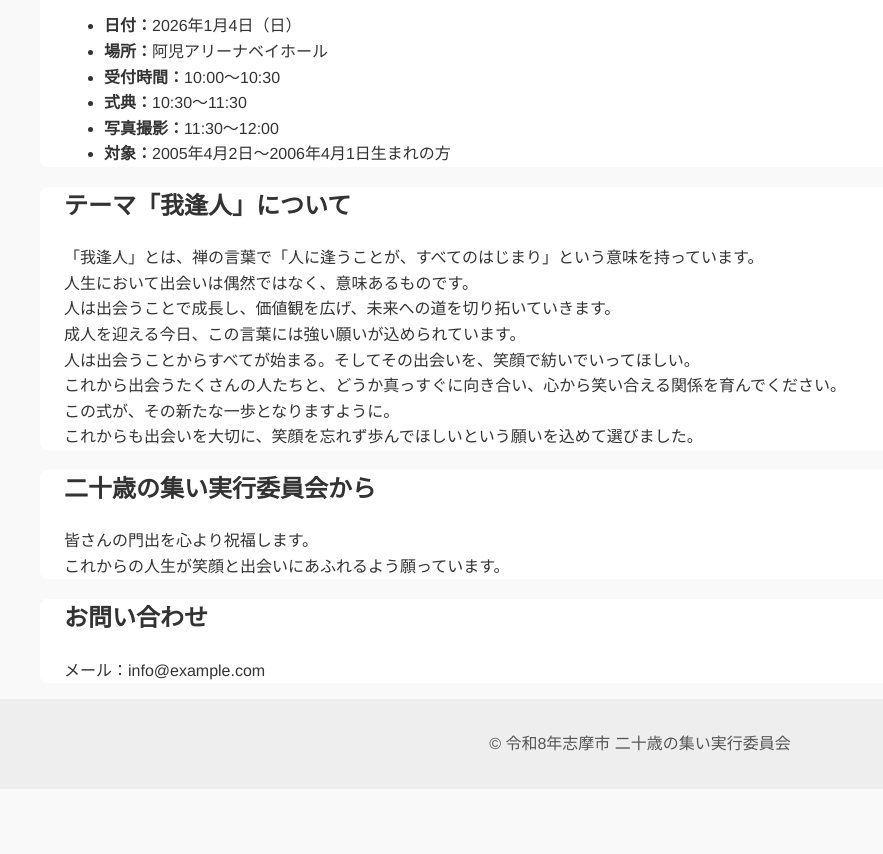
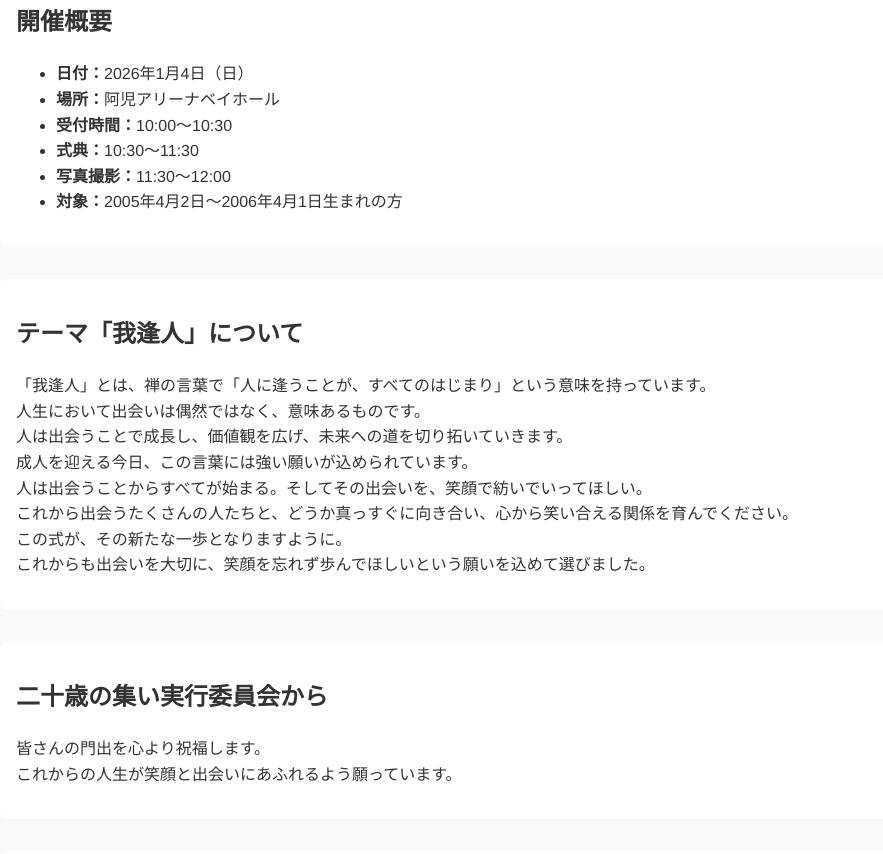
Before and after one commit to YamamotoRiku0823/Shima-City-Hatachinotudoi, a plain HTML site: page index.html in a window 1280 px wide. Shown: the part 306-1160 px from the top of the page, without its empty margins (0-883 px from the left). Before the commit the page ends 1095 px from the top, so only its background shows below. Drawn offline with Linux system fonts and the light colour scheme.

Commit message:
Update index.html

```diff
--- a/index.html
+++ b/index.html
@@ -24,7 +24,7 @@
   </header>
 
 
-  <section id="event-info" class="event-info container">
+  <section id="event-info" class="containe event-infor">
     <h2>開催概要</h2>
     <ul>
       <li><strong>日付：</strong>2026年1月4日（日）</li>
@@ -36,7 +36,7 @@
     </ul>
   </section>
 
-  <section id="theme" class="theme container">
+  <section id="theme" class="containe theme">
     <h2>テーマ「我逢人」について</h2>
     <p>
       「我逢人」とは、禅の言葉で「人に逢うことが、すべてのはじまり」という意味を持っています。<br>
@@ -50,7 +50,7 @@
     </p>
   </section>
 
-  <section id="message" class="message container">
+  <section id="message" class="containe message">
     <h2>二十歳の集い実行委員会から</h2>
     <p>
       皆さんの門出を心より祝福します。<br>
@@ -58,7 +58,7 @@
     </p>
   </section>
 
-  <section id="contact" class="contact container">
+  <section id="contact" class="containe contact">
     <h2>お問い合わせ</h2>
     <p>メール：info@example.com</p>
   </section>
```
